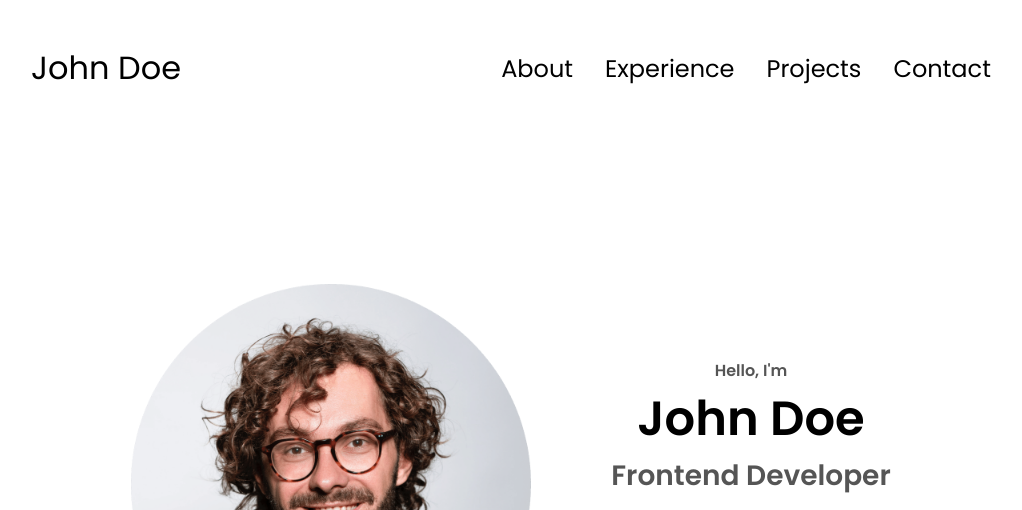
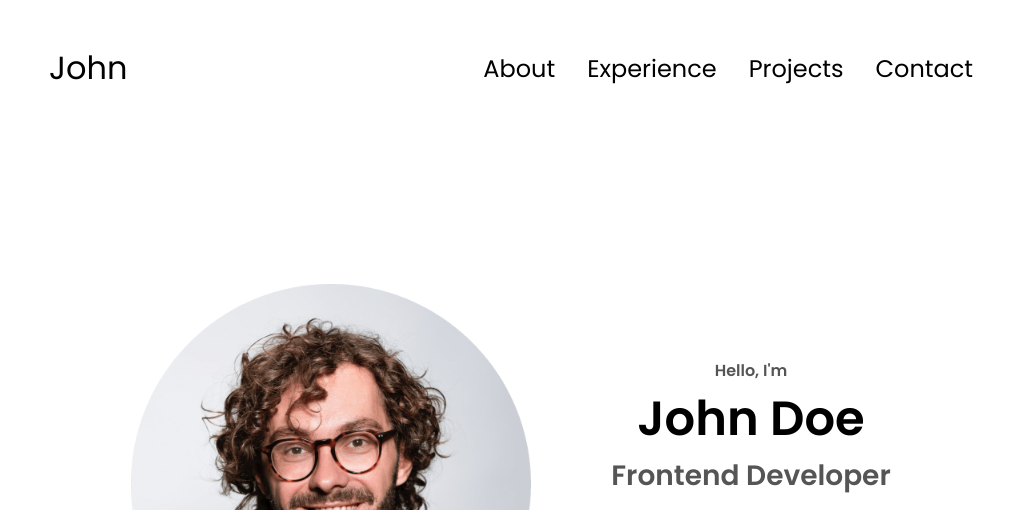
Before and after one commit to IlyaSafronov/resume-variation-new, a plain HTML site: page index.html in a window 1280 px wide. Shown: the top 510 px of the page, without its empty margins (129-1151 px from the left). Drawn offline with Linux system fonts and the light colour scheme.

Commit message:
add option

```diff
--- a/index.html
+++ b/index.html
@@ -8,7 +8,7 @@
 </head>
 <body>
   <nav id="dekstop-nav">
-    <div class="logo">John Doe</div>
+    <div class="logo">John </div>
     <div>
       <ul class="nav-links">
         <li><a href="#about">About</a></li>
```
